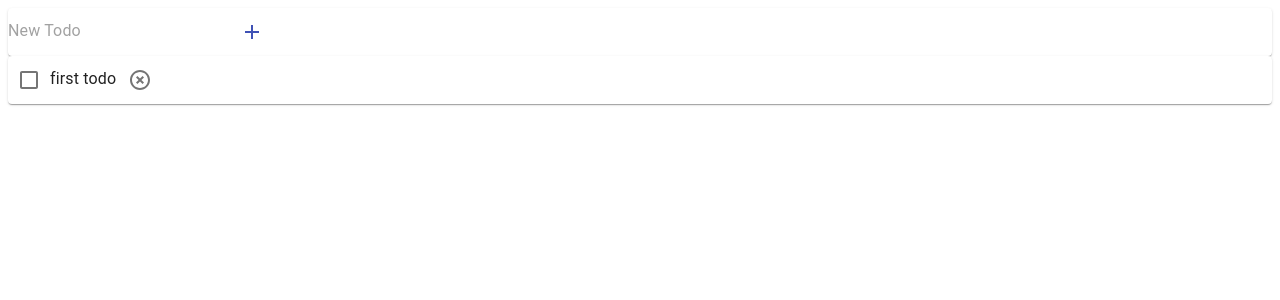
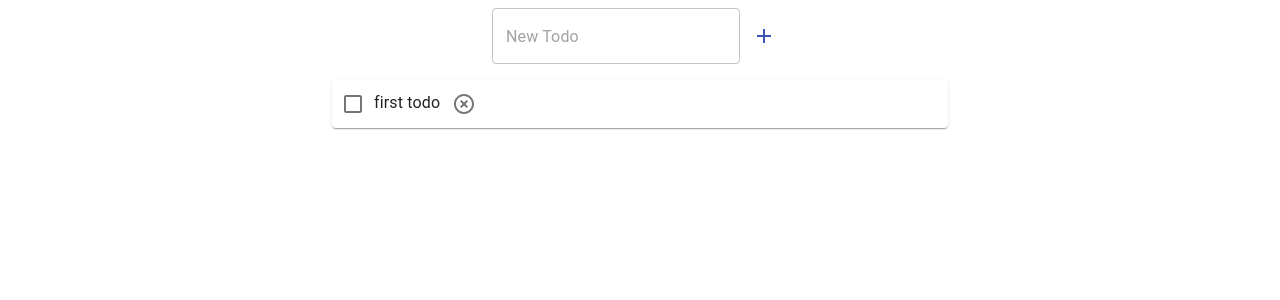
Before and after one commit to TkachenkoDmitry/typescript-workshop, a React (Create React App) app: page / in a window 1280 px wide. Shown: the top 300 px of the page. Built offline with nearby package versions, Linux system fonts and the light colour scheme.

Commit message:
added some cosmetics

```diff
--- a/src/App.jsx
+++ b/src/App.jsx
@@ -1,14 +1,21 @@
 import React from 'react';
 import TodoList from './components/Todo/TodoList';
 import Form from './components/AddTodo/Form';
+import { Grid } from '@material-ui/core';
 
 const App = () => {
-  return (
-    <div>
-      <Form />
-      <TodoList />
-    </div>
-  );
-}
+    return (
+        <Grid container alignItems="center" justify="center" xs={12}>
+            <Grid direction="column"c container xs={6} spacing={2}>
+                <Grid item>
+                    <Form />
+                </Grid>
+                <Grid item>
+                    <TodoList />
+                </Grid>
+            </Grid>
+        </Grid>
+    );
+};
 
 export default App;
--- a/src/components/AddTodo/Form.jsx
+++ b/src/components/AddTodo/Form.jsx
@@ -1,5 +1,5 @@
 import React, { useState } from 'react';
-import { InputBase, Paper, IconButton } from '@material-ui/core';
+import { InputBase, Paper, IconButton, Grid, Input, OutlinedInput } from '@material-ui/core';
 import AddIcon from '@material-ui/icons/Add';
 import { connect } from 'react-redux';
 import { addTodo as addTodoAction } from '../../store/actions';
@@ -9,11 +9,12 @@ const Form = ({ addTodo }) => {
     const handleSubmit = e => {
         e.preventDefault();
         addTodo(todo);
+        setTodo('');
     };
 
     return (
-        <Paper component="form" onSubmit={handleSubmit}>
-            <InputBase
+        <Grid component="form" onSubmit={handleSubmit} container justify="center">
+            <OutlinedInput
                 label="New Todo"
                 value={todo}
                 onChange={e => setTodo(e.target.value)}
@@ -23,10 +24,10 @@ const Form = ({ addTodo }) => {
             <IconButton color="primary" aria-label="directions" type="submit">
                 <AddIcon />
             </IconButton>
-        </Paper>
+        </Grid>
     );
 };
 
 export default connect(undefined, dispatch => ({
-    addTodo: value => dispatch(addTodoAction(value)),
+    addTodo: value => dispatch(addTodoAction(value))
 }))(Form);
```
